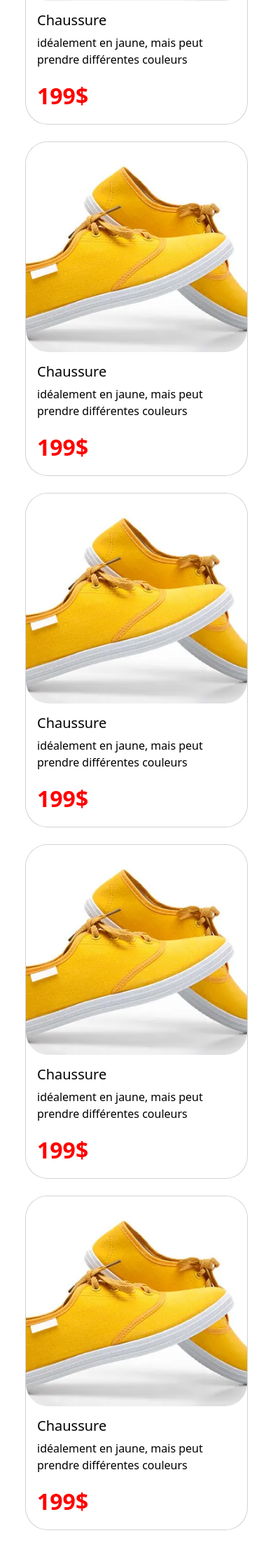
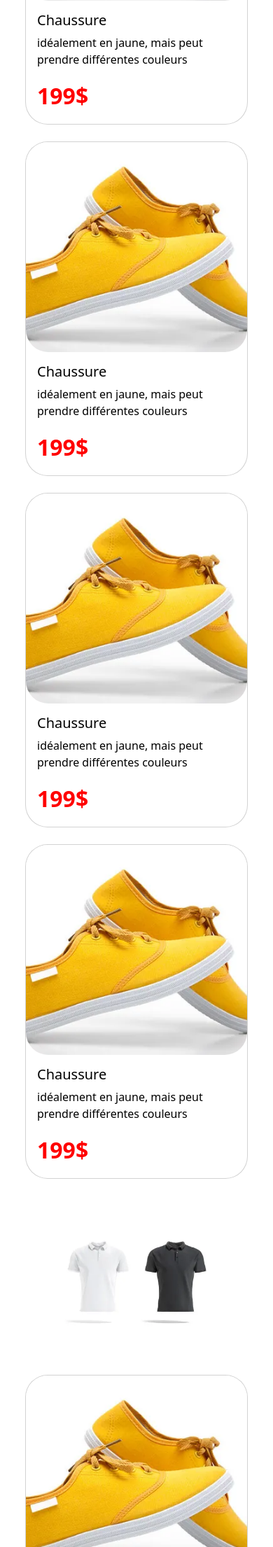
Before and after one commit to Massil-br/phpWebsite1, a PHP site: page / in a window 390 px wide, after a click that opens the changed part. Shown: the part 2670-4880 px from the top of the page at 70% size. Run offline with PHP 8.4, Linux system fonts and the light colour scheme.

Commit message:
fix bug on mobile ads in product Lists display

```diff
--- a/front/index.php
+++ b/front/index.php
@@ -146,7 +146,6 @@
                     </div>
                 </div>
                 <div class="col">
-
                     <div class="card rounded-5">
                         <a class="text-decoration-none text-black" href="./products/id">
                         <img src="./assets/chaussure1.webp" class="card-img-top h-300px img-cover rounded-5" alt="...">
@@ -182,6 +181,13 @@
                         </a>
                     </div>
                 </div>
+
+                <div class="col mobile">
+                    <div class="mobile-ad">
+                        <img src="./assets/polo1.webp" alt="" class="img-cover w-100">
+                    </div>
+                </div>
+
                 <div class="col">
                     <div class="card rounded-5">
                         <a class="text-decoration-none text-black" href="./products/id">
--- a/front/productList.php
+++ b/front/productList.php
@@ -125,7 +125,6 @@
                     </div>
                 </div>
                 <div class="col">
-
                     <div class="card rounded-5">
                         <a class="text-decoration-none text-black" href="./products/id">
                         <img src="./assets/chaussure1.webp" class="card-img-top h-300px img-cover rounded-5" alt="...">
@@ -138,7 +137,7 @@
                     </div>
                 </div>
 
-                <div class="col">
+                <div class="col mobile">
                     <div class="mobile-ad">
                         <img src="./assets/polo1.webp" alt="" class="img-cover w-100">
                     </div>
@@ -182,7 +181,7 @@
                     </div>
                 </div>
 
-                <div class="col">
+                <div class="col mobile">
                     <div class="mobile-ad">
                         <img src="./assets/polo1.webp" alt="" class="img-cover w-100">
                     </div>
--- a/front/static/style.css
+++ b/front/static/style.css
@@ -234,6 +234,11 @@ w-400px{
     width: 100% ;
     height: 500px;
     object-fit: cover;
+}
+
+
+.mobile{
+    display:none;
 }
 
 
@@ -505,5 +510,15 @@ cart-item{
         min-height: 200px;
         background: #eee;
     }
+    .mobile {
+        display: block;
+    }
+
+
+    .col{
+        min-width: 70%;
+        margin:0 auto;
+    }
+
 
 }
```
